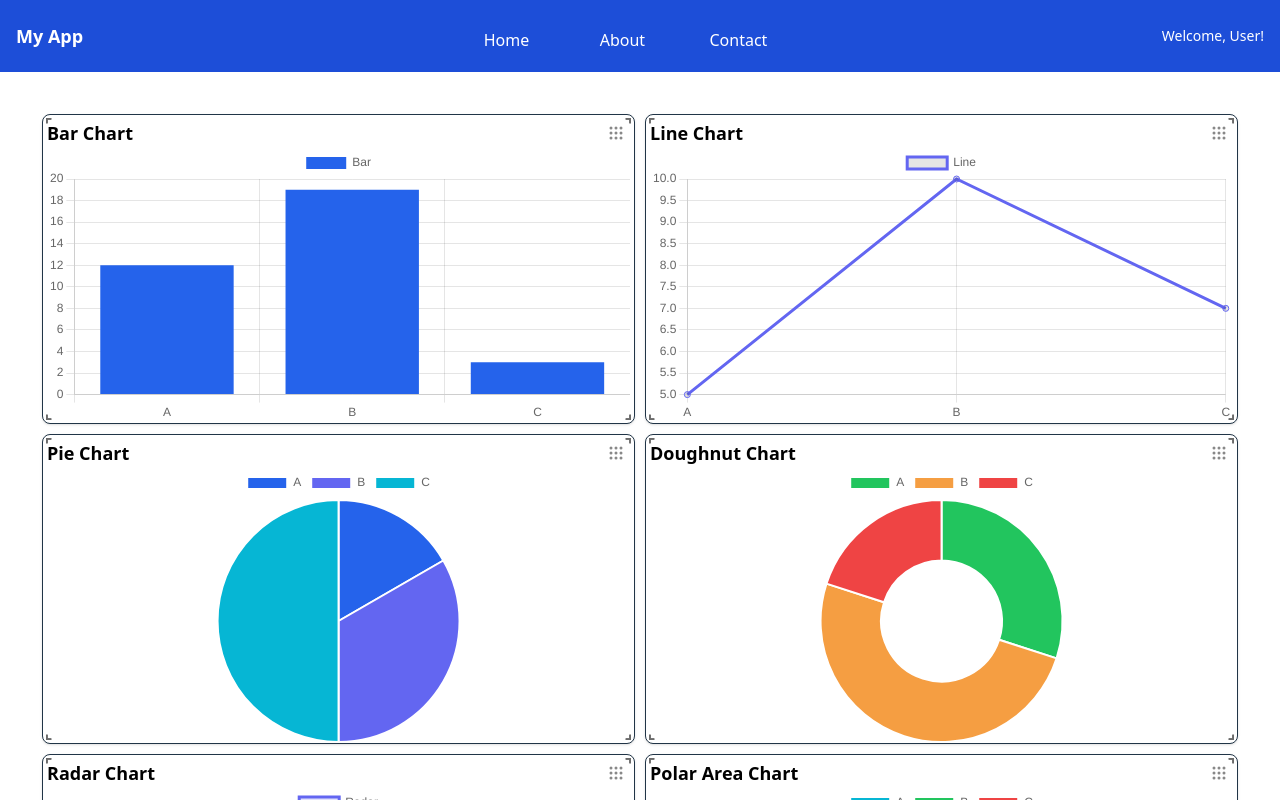
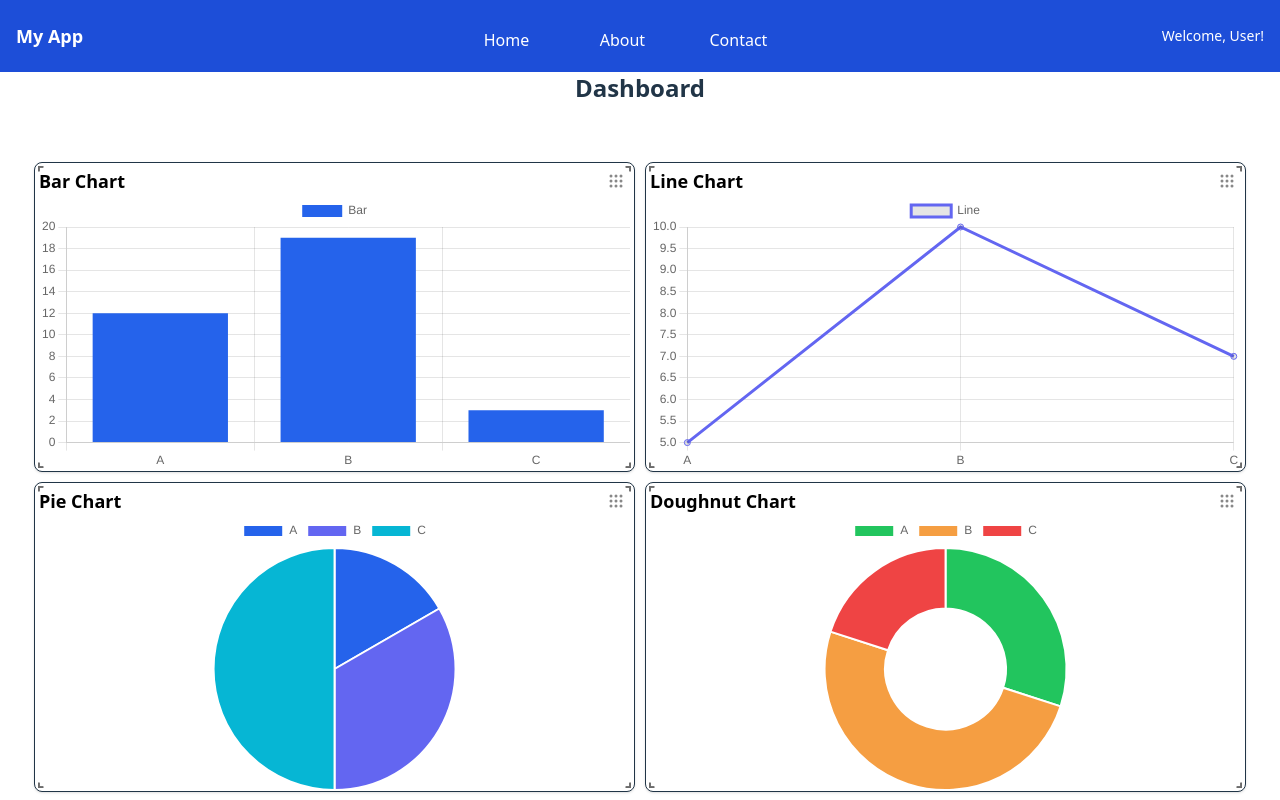
Before and after one commit to RattanachaiMeekhun/react-supabase-saas-template, a React (Vite) app in the folder frontend/: page / in a window 1280 px wide. Shown: the top 800 px of the page. Built offline with nearby package versions, Linux system fonts and the light colour scheme.

Commit message:
feat: integrate Redux for state management and add dashboard functionality

```diff
--- a/frontend/package.json
+++ b/frontend/package.json
@@ -10,6 +10,7 @@
     "preview": "vite preview"
   },
   "dependencies": {
+    "@reduxjs/toolkit": "^2.8.2",
     "@tailwindcss/vite": "^4.1.10",
     "antd": "^5.26.0",
     "chart.js": "^4.5.0",
@@ -17,6 +18,7 @@
     "react-chartjs-2": "^5.3.0",
     "react-dom": "^19.1.0",
     "react-grid-layout": "^1.5.1",
+    "react-redux": "^9.2.0",
     "react-router-dom": "^7.6.2"
   },
   "devDependencies": {
@@ -24,6 +26,7 @@
     "@types/react": "^19.1.2",
     "@types/react-dom": "^19.1.2",
     "@types/react-grid-layout": "^1.3.5",
+    "@types/react-redux": "^7.1.34",
     "@types/react-router-dom": "^5.3.3",
     "@vitejs/plugin-react": "^4.4.1",
     "autoprefixer": "^10.4.21",
--- a/frontend/src/components/Dashboard/Dashboard.tsx
+++ b/frontend/src/components/Dashboard/Dashboard.tsx
@@ -2,16 +2,12 @@ import React from "react";
 import { Responsive, WidthProvider, type Layouts } from "react-grid-layout";
 import "react-grid-layout/css/styles.css";
 import "react-resizable/css/styles.css";
-import BarChart from "../Charts/BarChart";
 import type { ChartLayoutItem } from "../Charts/TChartType";
-import type { ChartData } from "chart.js";
-import LineChart from "../Charts/LineChart";
-import PieChart from "../Charts/PieChart";
-import DoughnutChart from "../Charts/DoughnutChart";
-import RadarChart from "../Charts/RadarChart";
-import PolarAreaChart from "../Charts/PolarAreaChart";
-import ScatterChart from "../Charts/ScatterChart";
-import BubbleChart from "../Charts/BubbleChart";
+import { renderChartItem } from "../../helper/dashboardHelper";
+import { useDispatch, useSelector } from "react-redux";
+import type { RootState } from "../../redux/redux";
+import { Input } from "antd";
+import { setTitle } from "../../redux/slices/dashboardSlice";
 
 const ResponsiveGridLayout = WidthProvider(Responsive);
 
@@ -21,6 +17,11 @@ type DashboardProps = {
 
 const Dashboard: React.FC<DashboardProps> = (props) => {
   const { ChartItem } = props;
+  const { title } = useSelector((state: RootState) => state.dashboard);
+  const dispatch = useDispatch();
+  if (!ChartItem || ChartItem.length === 0) {
+    return <div className="text-center text-gray-500">No charts available</div>;
+  }
 
   const layouts: Layouts = {
     lg: ChartItem.map((item, i) => ({
@@ -60,80 +61,17 @@ const Dashboard: React.FC<DashboardProps> = (props) => {
     })),
   };
 
-  const renderChartItem = (item: ChartLayoutItem) => {
-    const { key, title, chartType, chartData } = item;
-    switch (chartType) {
-      case "bar":
-        return (
-          <BarChart
-            key={key}
-            title={title}
-            data={chartData as ChartData<"bar">}
-          />
-        );
-      case "line":
-        return (
-          <LineChart
-            key={key}
-            title={title}
-            data={chartData as ChartData<"line">}
-          />
-        );
-      case "pie":
-        return (
-          <PieChart
-            key={key}
-            title={title}
-            data={chartData as ChartData<"pie">}
-          />
-        );
-      case "doughnut":
-        return (
-          <DoughnutChart
-            key={key}
-            title={title}
-            data={chartData as ChartData<"doughnut">}
-          />
-        );
-      case "radar":
-        return (
-          <RadarChart
-            key={key}
-            title={title}
-            data={chartData as ChartData<"radar">}
-          />
-        );
-      case "polarArea":
-        return (
-          <PolarAreaChart
-            key={key}
-            title={title}
-            data={chartData as ChartData<"polarArea">}
-          />
-        );
-      case "scatter":
-        return (
-          <ScatterChart
-            key={key}
-            title={title}
-            data={chartData as ChartData<"scatter">}
-          />
-        );
-      case "bubble":
-        return (
-          <BubbleChart
-            key={key}
-            title={title}
-            data={chartData as ChartData<"bubble">}
-          />
-        );
-      default:
-        return <div>Unsupported chart type</div>;
-    }
-  };
-
   return (
-    <div className="p-4">
+    <div className="mx-6">
+      <div className="text-2xl font-bold h-10 text-center">{title}</div>
+      <Input
+        className="!text-2xl font-bold h-10 !text-[#ffffff]"
+        value={title}
+        variant="borderless"
+        onChange={(e) => {
+          dispatch(setTitle(e.target.value));
+        }}
+      />
       <ResponsiveGridLayout
         className="layout"
         layouts={layouts}
--- /dev/null
+++ b/frontend/src/helper/dashboardHelper.tsx
@@ -0,0 +1,82 @@
+import type { ChartData } from "chart.js";
+import BarChart from "../components/Charts/BarChart";
+import BubbleChart from "../components/Charts/BubbleChart";
+import DoughnutChart from "../components/Charts/DoughnutChart";
+import LineChart from "../components/Charts/LineChart";
+import PieChart from "../components/Charts/PieChart";
+import PolarAreaChart from "../components/Charts/PolarAreaChart";
+import RadarChart from "../components/Charts/RadarChart";
+import ScatterChart from "../components/Charts/ScatterChart";
+import type { ChartLayoutItem } from "../components/Charts/TChartType";
+
+export const renderChartItem = (item: ChartLayoutItem) => {
+  const { key, title, chartType, chartData } = item;
+  switch (chartType) {
+    case "bar":
+      return (
+        <BarChart
+          key={key}
+          title={title}
+          data={chartData as ChartData<"bar">}
+        />
+      );
+    case "line":
+      return (
+        <LineChart
+          key={key}
+          title={title}
+          data={chartData as ChartData<"line">}
+        />
+      );
+    case "pie":
+      return (
+        <PieChart
+          key={key}
+          title={title}
+          data={chartData as ChartData<"pie">}
+        />
+      );
+    case "doughnut":
+      return (
+        <DoughnutChart
+          key={key}
+          title={title}
+          data={chartData as ChartData<"doughnut">}
+        />
+      );
+    case "radar":
+      return (
+        <RadarChart
+          key={key}
+          title={title}
+          data={chartData as ChartData<"radar">}
+        />
+      );
+    case "polarArea":
+      return (
+        <PolarAreaChart
+          key={key}
+          title={title}
+          data={chartData as ChartData<"polarArea">}
+        />
+      );
+    case "scatter":
+      return (
+        <ScatterChart
+          key={key}
+          title={title}
+          data={chartData as ChartData<"scatter">}
+        />
+      );
+    case "bubble":
+      return (
+        <BubbleChart
+          key={key}
+          title={title}
+          data={chartData as ChartData<"bubble">}
+        />
+      );
+    default:
+      return <div>Unsupported chart type</div>;
+  }
+};
--- a/frontend/src/main.tsx
+++ b/frontend/src/main.tsx
@@ -3,11 +3,15 @@ import { createRoot } from "react-dom/client";
 import "./index.css";
 import App from "./App.tsx";
 import { BrowserRouter } from "react-router-dom";
+import { Provider } from "react-redux";
+import { store } from "./redux/redux.ts";
 
 createRoot(document.getElementById("root")!).render(
   <StrictMode>
-    <BrowserRouter>
-      <App />
-    </BrowserRouter>
+    <Provider store={store}>
+      <BrowserRouter>
+        <App />
+      </BrowserRouter>
+    </Provider>
   </StrictMode>
 );
--- a/frontend/src/pages/Home.tsx
+++ b/frontend/src/pages/Home.tsx
@@ -1,3 +1,4 @@
+import { Layout } from "antd";
 import type { ChartLayoutItem } from "../components/Charts/TChartType";
 import Dashboard from "../components/Dashboard/Dashboard";
 
@@ -167,11 +168,7 @@ const Home = () => {
     },
   ];
 
-  return (
-    <div className="p-4">
-      <Dashboard ChartItem={chartItems} />
-    </div>
-  );
+  return <Dashboard ChartItem={chartItems} />;
 };
 
 export default Home;
--- /dev/null
+++ b/frontend/src/redux/redux.ts
@@ -0,0 +1,15 @@
+import { configureStore } from "@reduxjs/toolkit";
+import userReducer from "./slices/userSlice";
+import dashboardReducer from "./slices/dashboardSlice"; // เพิ่ม slice สำหรับ dashboard
+// import chartReducer from "./slices/chartSlice"; // เพิ่ม slice อื่นได้
+
+export const store = configureStore({
+  reducer: {
+    user: userReducer,
+    dashboard: dashboardReducer, // เพิ่ม reducer สำหรับ dashboard
+    // chart: chartReducer,
+  },
+});
+
+export type RootState = ReturnType<typeof store.getState>;
+export type AppDispatch = typeof store.dispatch;
--- /dev/null
+++ b/frontend/src/redux/slices/dashboardSlice.ts
@@ -0,0 +1,28 @@
+import { createSlice, type PayloadAction } from "@reduxjs/toolkit";
+import type { ChartLayoutItem } from "../../components/Charts/TChartType";
+
+type DashboardState = {
+  // state properties
+  title: string;
+  description?: string;
+  items: ChartLayoutItem[];
+};
+
+const initialState: DashboardState = {
+  title: "Dashboard",
+  items: [],
+};
+
+const dashboardSlice = createSlice({
+  name: "dashboard",
+  initialState,
+  reducers: {
+    // your reducers
+    setTitle(state, action: PayloadAction<string>) {
+      state.title = action.payload; // update title
+    },
+  },
+});
+
+export const { setTitle } = dashboardSlice.actions;
+export default dashboardSlice.reducer;
--- /dev/null
+++ b/frontend/src/redux/slices/userSlice.ts
@@ -0,0 +1,29 @@
+import { createSlice, type PayloadAction } from "@reduxjs/toolkit";
+
+type UserState = {
+  name: string;
+  email: string;
+};
+
+const initialState: UserState = {
+  name: "",
+  email: "",
+};
+
+const userSlice = createSlice({
+  name: "user",
+  initialState,
+  reducers: {
+    setUser(state, action: PayloadAction<UserState>) {
+      state.name = action.payload.name;
+      state.email = action.payload.email;
+    },
+    clearUser(state) {
+      state.name = "";
+      state.email = "";
+    },
+  },
+});
+
+export const { setUser, clearUser } = userSlice.actions;
+export default userSlice.reducer;
--- a/frontend/src/routes/LayoutRoot .tsx
+++ b/frontend/src/routes/LayoutRoot .tsx
@@ -1,7 +1,6 @@
 import React from "react";
 import { Outlet } from "react-router-dom";
 import BaseNavLink from "../components/Nav/BaseNavLink";
-
 const LayoutRoot: React.FC = () => {
   return (
     <div className={"flex flex-col h-screen w-screen"}>
@@ -16,7 +15,7 @@ const LayoutRoot: React.FC = () => {
         </nav>
         <span className="text-sm">Welcome, User!</span>
       </header>
-      <main className="flex-1 container mx-auto">
+      <main className="flex-1">
         <Outlet />
       </main>
       <footer className="border-t px-4 py-3 text-center text-muted-foreground text-sm">
```
Also changed, not shown: 1 other file (tests, documents, lock files or other folders).
